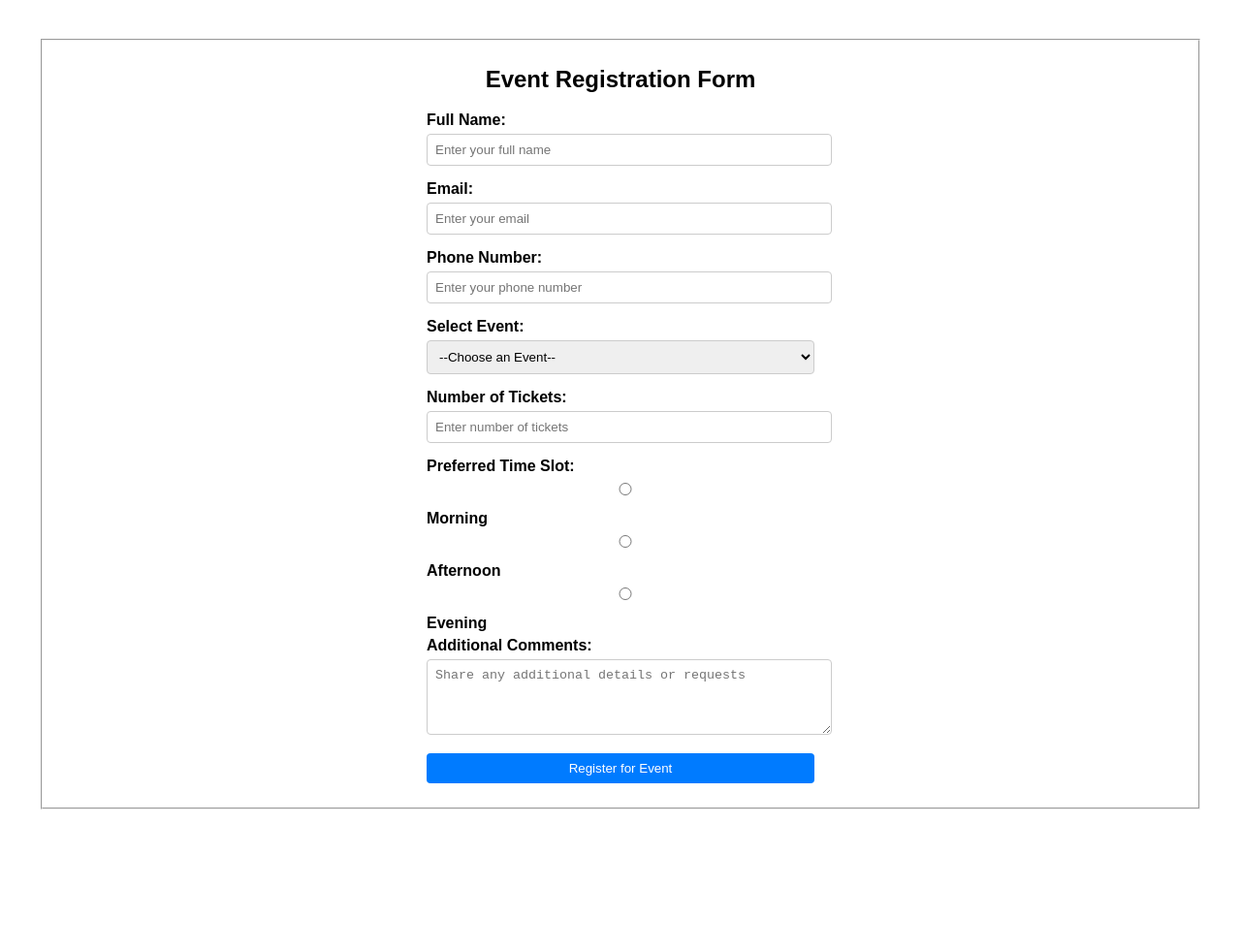
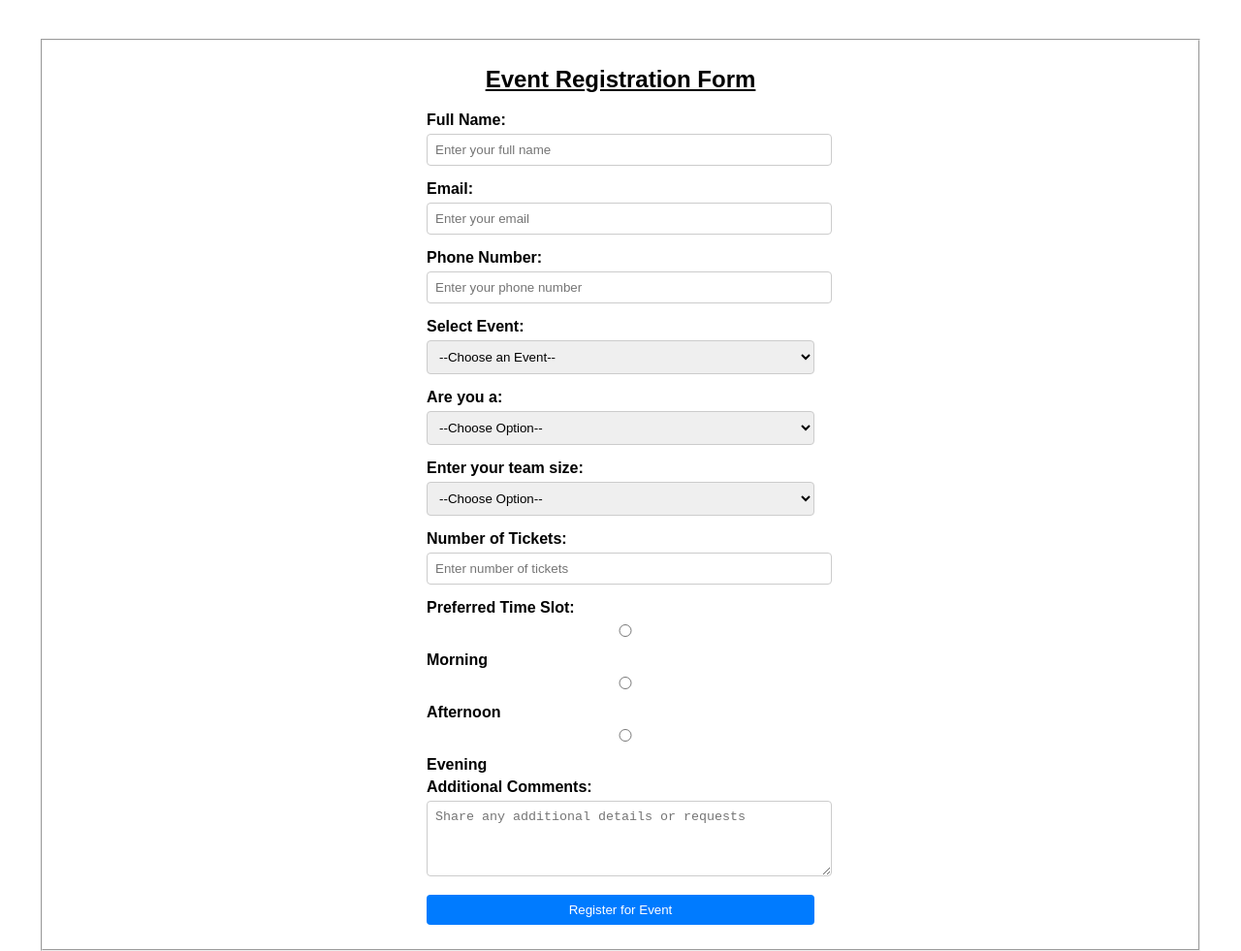
Before and after one commit to hemalath23/aitam-demo2, a plain HTML site: page class1/task2.html in a window 1280 px wide. Shown: the whole page at 97% size. Before the commit the page ends 875 px from the top, so only its background shows below. Drawn offline with Linux system fonts and the light colour scheme.

Commit message:
demo commit

```diff
--- a/class1/task2.html
+++ b/class1/task2.html
@@ -40,7 +40,7 @@
 <body>
     <fieldset>
 
-    <center><h2>Event Registration Form</h2></center>
+    <center><h2><u>Event Registration Form</u></h2></center>
     <form action="/submit-event-registration" method="POST">
         <!-- Personal Information -->
         <label for="fullName">Full Name:</label>
@@ -60,6 +60,20 @@
             <option value="conference">Conference</option>
             <option value="webinar">Webinar</option>
         </select>
+        <!-- Are you a -->
+         <label for="Are you a">Are you a:</label>
+         <select id="Are you a" name="Are you a" required>
+            <option value="">--Choose Option--</option>
+            <option value="DayScholar">DayScholar</option>
+            <option value="Hosteller">Hosteller</option>
+         </select>
+         <!-- Team size -->
+         <label for="Enter your team size">Enter your team size:</label>
+         <select id="Enter your team size" name="Enter your team size" required>
+            <option value="">--Choose Option--</option>
+            <option value="3">3</option>
+            <option value="4">4</option>
+         </select>
 
         <label for="tickets">Number of Tickets:</label>
         <input type="number" id="tickets" name="tickets" min="1" placeholder="Enter number of tickets" required>
```
